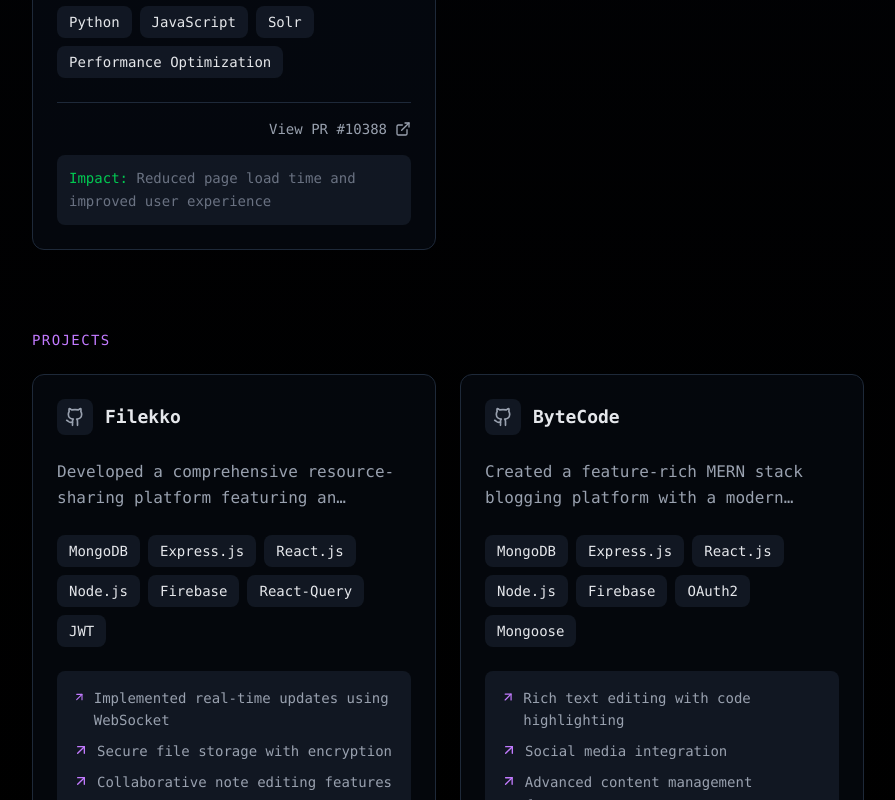
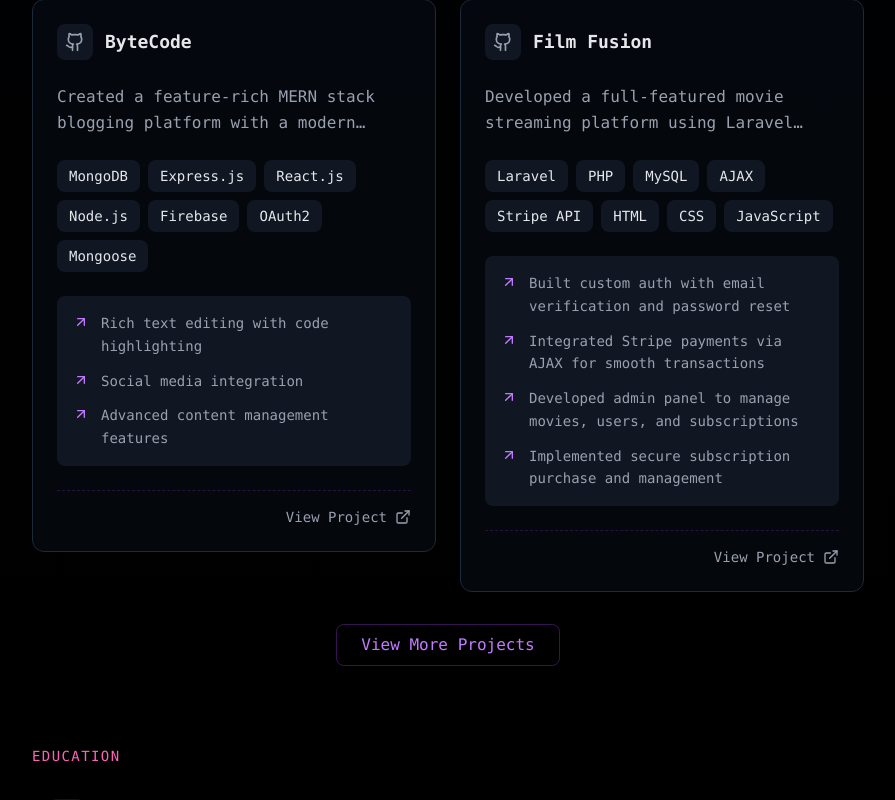
Before and after one commit to mohitpaddhariya/mohitp.me, a React (Vite) app: page /about in a window 1280 px wide. Shown: the part 2640-3440 px from the top of the page, without its empty margins (192-1087 px from the left). Built offline with nearby package versions, Linux system fonts and the light colour scheme.

Commit message:
fix: project-card and data.json

```diff
--- a/public/data.json
+++ b/public/data.json
@@ -104,6 +104,46 @@
     },
     "projects": [
         {
+            "name": "ByteCode",
+            "description": "Created a feature-rich MERN stack blogging platform with a modern WYSIWYG editor, supporting markdown, code highlighting, and media embedding. Integrated OAuth2 authentication and robust content management system.",
+            "technologies": [
+                "MongoDB",
+                "Express.js",
+                "React.js",
+                "Node.js",
+                "Firebase",
+                "OAuth2",
+                "Mongoose"
+            ],
+            "highlights": [
+                "Rich text editing with code highlighting",
+                "Social media integration",
+                "Advanced content management features"
+            ],
+            "link": "https://github.com/dev-mohit06/bytecode"
+        },
+        {
+            "name": "Film Fusion",
+            "description": "Developed a full-featured movie streaming platform using Laravel with a custom-built authentication system including email verification. Implemented payment gateway integration with Stripe using AJAX. Built a secure admin panel for uploading movies, managing users, subscriptions, and purchases, all handled with native HTML, CSS, and JavaScript without any component libraries.",
+            "technologies": [
+                "Laravel",
+                "PHP",
+                "MySQL",
+                "AJAX",
+                "Stripe API",
+                "HTML",
+                "CSS",
+                "JavaScript"
+            ],
+            "highlights": [
+                "Built custom auth with email verification and password reset",
+                "Integrated Stripe payments via AJAX for smooth transactions",
+                "Developed admin panel to manage movies, users, and subscriptions",
+                "Implemented secure subscription purchase and management"
+            ],
+            "link": "https://github.com/dev-mohit06/film-fusion"
+        },
+        {
             "name": "Filekko",
             "description": "Developed a comprehensive resource-sharing platform featuring an intuitive interface for storing and managing files and notes. Implemented real-time collaboration features, secure file storage, and robust user authentication.",
             "technologies": [
@@ -119,25 +159,8 @@
                 "Implemented real-time updates using WebSocket",
                 "Secure file storage with encryption",
                 "Collaborative note editing features"
-            ]
-        },
-        {
-            "name": "ByteCode",
-            "description": "Created a feature-rich MERN stack blogging platform with a modern WYSIWYG editor, supporting markdown, code highlighting, and media embedding. Integrated OAuth2 authentication and robust content management system.",
-            "technologies": [
-                "MongoDB",
-                "Express.js",
-                "React.js",
-                "Node.js",
-                "Firebase",
-                "OAuth2",
-                "Mongoose"
             ],
-            "highlights": [
-                "Rich text editing with code highlighting",
-                "Social media integration",
-                "Advanced content management features"
-            ]
+            "link": "https://github.com/dev-mohit06/filekko"
         }
     ],
     "openSource": [
--- a/src/App.jsx
+++ b/src/App.jsx
@@ -19,7 +19,7 @@
 const App = () => {
     const [isCommandMenuOpen, setIsCommandMenuOpen] = useState(false);
     const [data, setData] = useState(null);
-    const [visibleProjects, setVisibleProjects] = useState(4);
+    const [visibleProjects, setVisibleProjects] = useState(2);
     const [theme, setTheme] = useState('dark');
     const [isMac, setIsMac] = useState(false);
 
--- a/src/components/project-card.jsx
+++ b/src/components/project-card.jsx
@@ -3,6 +3,7 @@
 
 const ProjectCard = ({ project, theme }) => {
     return (
+        <a href={project.link} target="_blank" rel="noopener noreferrer">
             <article className={`group relative ${theme.card} rounded-xl overflow-hidden border
                 ${theme.cardBorder} hover:border-purple-500/50 transition-all duration-300`}>
                 {/* Gradient overlay on hover */}
@@ -50,14 +51,14 @@
                         ))}
                     </div>
 
-                {/* Project highlights with improved styling */}
+                    {/* Project highlights with improved styling and alignment */}
                     {project.highlights && (
                         <div className={`mb-6 p-4 rounded-lg ${theme.skillBox}`}>
-                        <ul className={`${theme.textSecondary} space-y-2`}>
+                            <ul className={`${theme.textSecondary} space-y-3`}>
                                 {project.highlights.map((highlight, index) => (
-                                <li key={index} className="flex items-start gap-2 text-sm">
-                                    <ArrowUpRight className="w-4 h-4 mt-0.5 text-purple-400" />
-                                    <span className="leading-relaxed">{highlight}</span>
+                                    <li key={index} className="flex items-start gap-3 text-sm">
+                                        <ArrowUpRight className="w-4 h-4 mt-0.5 text-purple-400 flex-shrink-0" />
+                                        <span className="leading-relaxed flex-1">{highlight}</span>
                                     </li>
                                 ))}
                             </ul>
@@ -84,6 +85,7 @@
                     )}
                 </div>
             </article>
+        </a>
     );
 };
 
```
Lines whose indentation alone changed are shown as unchanged.
